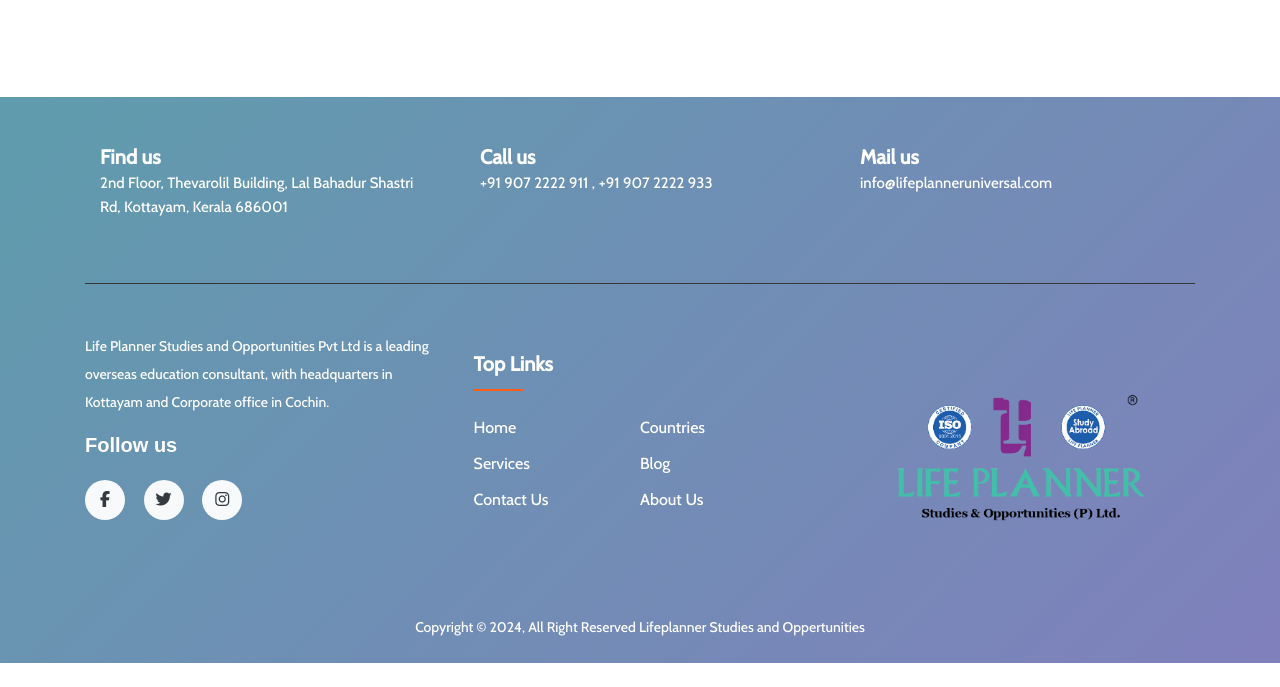
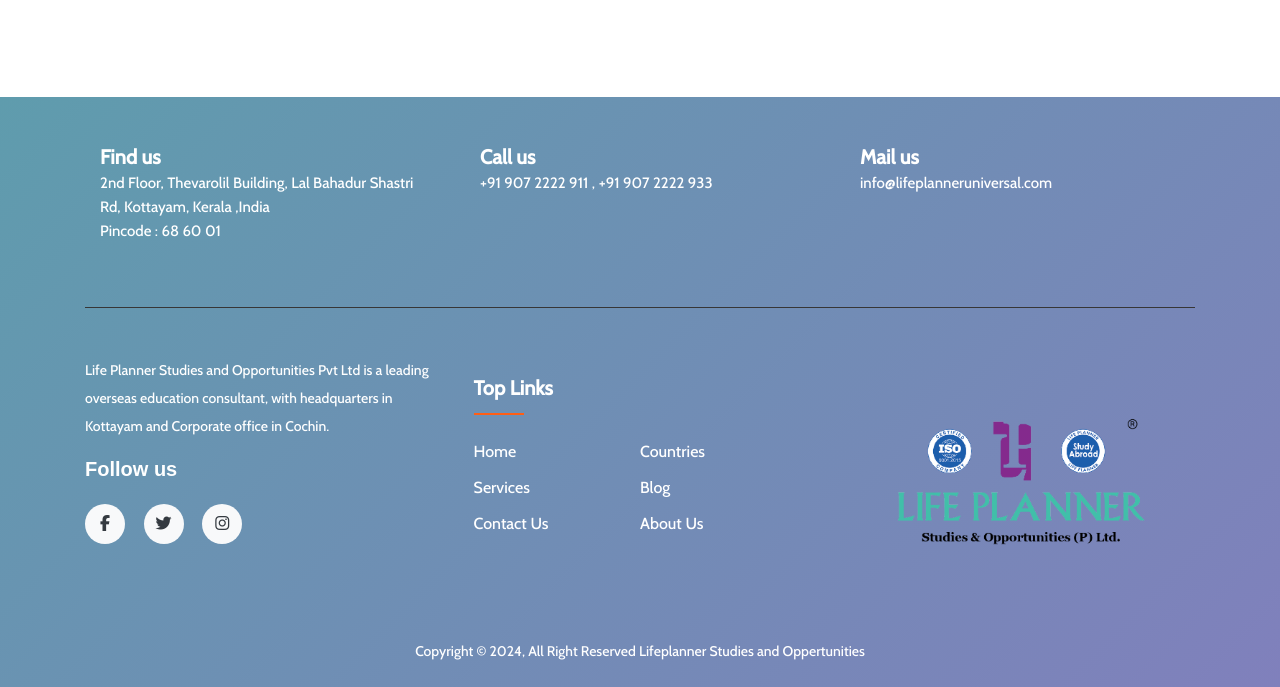
Before and after one commit to lifeplannerdev/lpdev, a Django app: page /blog/ in a window 1280 px wide. Shown: the part 2713-3400 px from the top of the page. Before the commit the page ends 3376 px from the top, so only its background shows below. Run offline with Django 5.2, Linux system fonts and the light colour scheme; some libraries are stand-ins or nearby versions; some web fonts are replaced.

Commit message:
8 jan commit

```diff
--- a/templates/about.html
+++ b/templates/about.html
@@ -511,8 +511,8 @@ Recognised with ISO certification, we have earned a reputation for providing tru
                       <div class="cta-text">
 
                           <h4>Find us</h4>
-                          <span>2nd Floor, Thevarolil Building, Lal Bahadur Shastri Rd, Kottayam, Kerala 686001</span>
-                      </div>
+                          <span>2nd Floor, Thevarolil Building, Lal Bahadur Shastri Rd, Kottayam, Kerala ,India <br>Pincode : 68 60 01</span>
+                        </div>
                   </div>
               </div>
 
--- a/templates/blog.html
+++ b/templates/blog.html
@@ -640,7 +640,7 @@
                             <div class="cta-text">
 
                                 <h4>Find us</h4>
-                                <span>2nd Floor, Thevarolil Building, Lal Bahadur Shastri Rd, Kottayam, Kerala 686001</span>
+                                <span>2nd Floor, Thevarolil Building, Lal Bahadur Shastri Rd, Kottayam, Kerala ,India <br>Pincode : 68 60 01</span>
                             </div>
                         </div>
                     </div>
--- a/templates/blog1.html
+++ b/templates/blog1.html
@@ -501,7 +501,7 @@ header h1 {
                             <div class="cta-text">
 
                                 <h4>Find us</h4>
-                                <span>2nd Floor, Thevarolil Building, Lal Bahadur Shastri Rd, Kottayam, Kerala 686001</span>
+                                <span>2nd Floor, Thevarolil Building, Lal Bahadur Shastri Rd, Kottayam, Kerala ,India <br>Pincode : 68 60 01</span>
                             </div>
                         </div>
                     </div>
--- a/templates/blog2.html
+++ b/templates/blog2.html
@@ -449,7 +449,7 @@
                         <div class="cta-text">
 
                             <h4>Find us</h4>
-                            <span>2nd Floor, Thevarolil Building, Lal Bahadur Shastri Rd, Kottayam, Kerala 686001</span>
+                            <span>2nd Floor, Thevarolil Building, Lal Bahadur Shastri Rd, Kottayam, Kerala ,India <br>Pincode : 68 60 01</span>
                         </div>
                     </div>
                 </div>
--- a/templates/blog3.html
+++ b/templates/blog3.html
@@ -538,7 +538,7 @@ If you are looking for a streamlined pathway to a medical specialisation while s
                         <div class="cta-text">
 
                             <h4>Find us</h4>
-                            <span>2nd Floor, Thevarolil Building, Lal Bahadur Shastri Rd, Kottayam, Kerala 686001</span>
+                            <span>2nd Floor, Thevarolil Building, Lal Bahadur Shastri Rd, Kottayam, Kerala ,India <br>Pincode : 68 60 01</span>
                         </div>
                     </div>
                 </div>
--- a/templates/canada.html
+++ b/templates/canada.html
@@ -1303,7 +1303,7 @@ button:hover::before {
                         <div class="cta-text">
 
                             <h4>Find us</h4>
-                            <span>2nd Floor, Thevarolil Building, Lal Bahadur Shastri Rd, Kottayam, Kerala 686001</span>
+                            <span>2nd Floor, Thevarolil Building, Lal Bahadur Shastri Rd, Kottayam, Kerala ,India <br>Pincode : 68 60 01</span>
                         </div>
                     </div>
                 </div>
--- a/templates/contact.html
+++ b/templates/contact.html
@@ -856,7 +856,7 @@ margin-top: 40px;margin-bottom: -30px; ">OUR LOCATION</h3>
                             <div class="cta-text">
 
                                 <h4>Find us</h4>
-                                <span>2nd Floor, Thevarolil Building, Lal Bahadur Shastri Rd, Kottayam, Kerala 686001</span>
+                                <span>2nd Floor, Thevarolil Building, Lal Bahadur Shastri Rd, Kottayam, Kerala ,India <br>Pincode : 68 60 01</span>
                             </div>
                         </div>
                     </div>
--- a/templates/germany.html
+++ b/templates/germany.html
@@ -944,7 +944,7 @@ button:hover::before {
                         <div class="cta-text">
 
                             <h4>Find us</h4>
-                            <span>2nd Floor, Thevarolil Building, Lal Bahadur Shastri Rd, Baker Hill, Kottayam, Kerala 686001</span>
+                            <span>2nd Floor, Thevarolil Building, Lal Bahadur Shastri Rd, Kottayam, Kerala ,India <br>Pincode : 68 60 01</span>
                         </div>
                     </div>
                 </div>
--- a/templates/home.html
+++ b/templates/home.html
@@ -2680,7 +2680,7 @@ Toast.fire({
                         <div class="cta-text">
 
                             <h4>Find us</h4>
-                            <span>2nd Floor, Thevarolil Building, Lal Bahadur Shastri Rd, Kottayam, Kerala 686001</span>
+                            <span>2nd Floor, Thevarolil Building, Lal Bahadur Shastri Rd, Kottayam, Kerala ,India <br>Pincode : 68 60 01</span>
                         </div>
                     </div>
                 </div>
--- a/templates/profile.html
+++ b/templates/profile.html
@@ -916,8 +916,8 @@ opacity: 0;
                           <div class="cta-text">
 
                               <h4>Find us</h4>
-                              <span>2nd Floor, Thevarolil Building, Lal Bahadur Shastri Rd, Kottayam, Kerala 686001</span>
-                          </div>
+                              <span>2nd Floor, Thevarolil Building, Lal Bahadur Shastri Rd, Kottayam, Kerala ,India <br>Pincode : 68 60 01</span>
+                            </div>
                       </div>
                   </div>
 
--- a/templates/services.html
+++ b/templates/services.html
@@ -706,7 +706,7 @@ document.querySelectorAll(".read-more-btn").forEach(button => {
                             <div class="cta-text">
 
                                 <h4>Find us</h4>
-                                <span>2nd Floor, Thevarolil Building, Lal Bahadur Shastri Rd, Kottayam, Kerala 686001</span>
+                                <span>2nd Floor, Thevarolil Building, Lal Bahadur Shastri Rd, Kottayam, Kerala ,India <br>Pincode : 68 60 01</span>
                             </div>
                         </div>
                     </div>
--- a/templates/studycanada.html
+++ b/templates/studycanada.html
@@ -1119,8 +1119,8 @@
                       <div class="cta-text">
 
                           <h4>Find us</h4>
-                          <span>2nd Floor, Thevarolil Building, Lal Bahadur Shastri Rd, Kottayam, Kerala 686001</span>
-                      </div>
+                          <span>2nd Floor, Thevarolil Building, Lal Bahadur Shastri Rd, Kottayam, Kerala ,India <br>Pincode : 68 60 01</span>
+                        </div>
                   </div>
               </div>
 
--- a/templates/studyeurope.html
+++ b/templates/studyeurope.html
@@ -1934,7 +1934,7 @@
                         <div class="cta-text">
 
                             <h4>Find us</h4>
-                            <span>2nd Floor, Thevarolil Building, Lal Bahadur Shastri Rd, Kottayam, Kerala 686001</span>
+                            <span>2nd Floor, Thevarolil Building, Lal Bahadur Shastri Rd, Kottayam, Kerala ,India <br>Pincode : 68 60 01</span>
                         </div>
                     </div>
                 </div>
```
